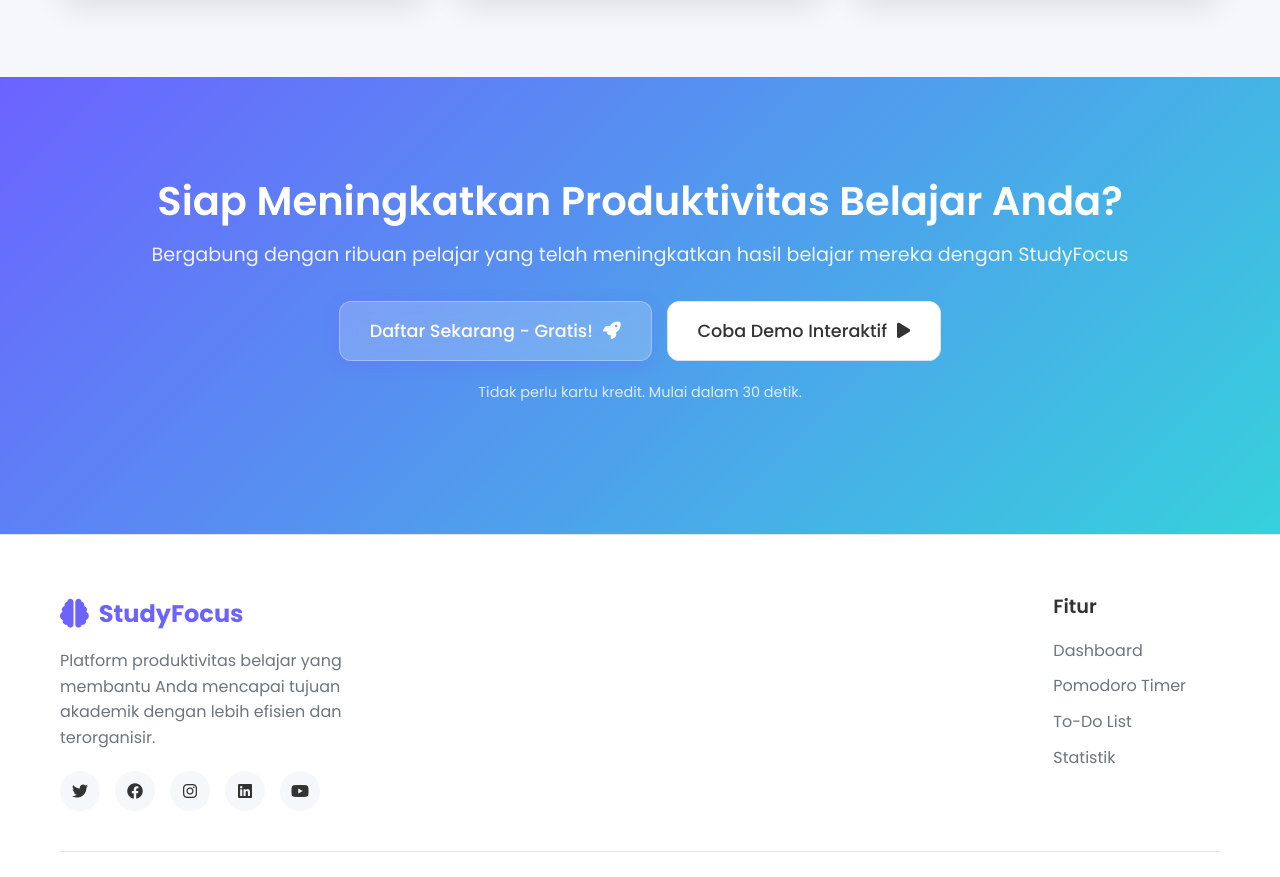
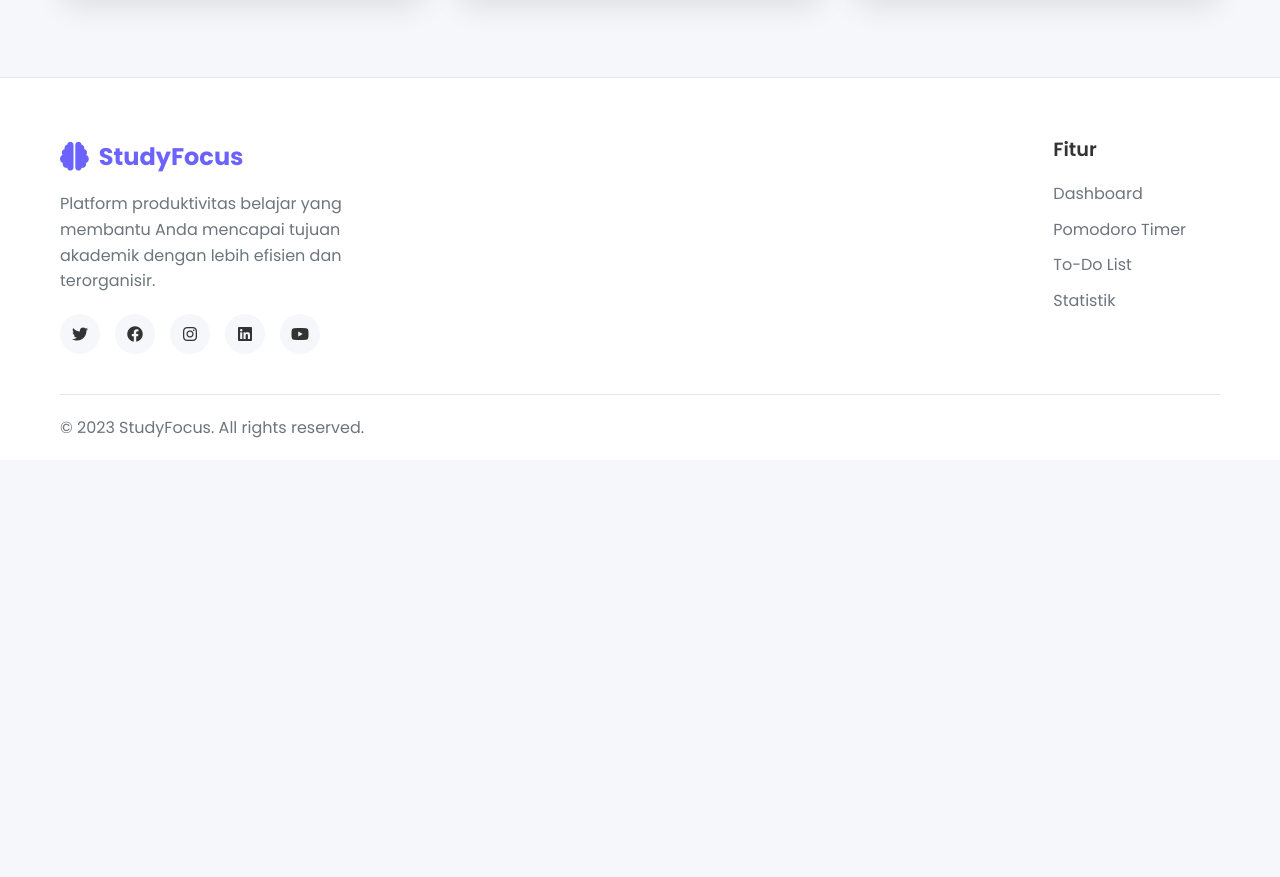
Before and after one commit to dafaalz/lomba, a plain HTML site: page index.html in a window 1280 px wide. Shown: the part 2482-3359 px from the top of the page. After the commit the page ends 2942 px from the top, so only its background shows below. Drawn offline with Linux system fonts and the light colour scheme; a script that the page names is missing.

Commit message:
removed cta

```diff
--- a/index.html
+++ b/index.html
@@ -321,29 +321,6 @@
         </div>
     </section>
 
-    <!-- CTA Section -->
-    <section class="cta">
-        <div class="container">
-            <div class="cta-content">
-                <h2>Siap Meningkatkan Produktivitas Belajar Anda?</h2>
-                <p>Bergabung dengan ribuan pelajar yang telah meningkatkan hasil belajar mereka dengan StudyFocus</p>
-                <div class="cta-actions">
-                    <a href="register.html" class="btn btn-primary btn-large">
-                        <span>Daftar Sekarang - Gratis!</span>
-                        <i class="fas fa-rocket"></i>
-                    </a>
-                    <a href="demo.html" class="btn btn-secondary btn-large">
-                        <span>Coba Demo Interaktif</span>
-                        <i class="fas fa-play"></i>
-                    </a>
-                </div>
-                <div class="cta-footer">
-                    <p>Tidak perlu kartu kredit. Mulai dalam 30 detik.</p>
-                </div>
-            </div>
-        </div>
-    </section>
-
     <!-- Footer -->
     <footer class="footer">
         <div class="container">
```
